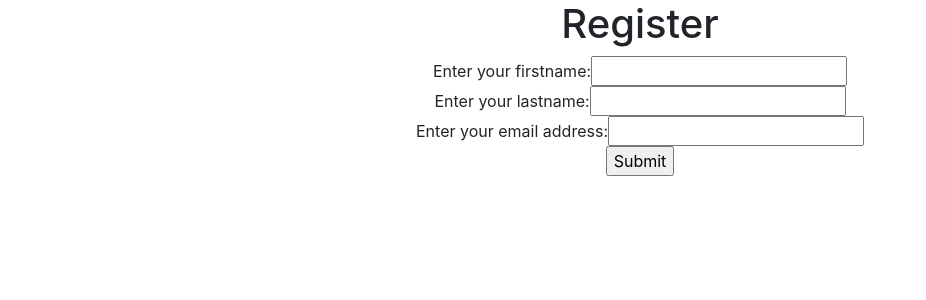
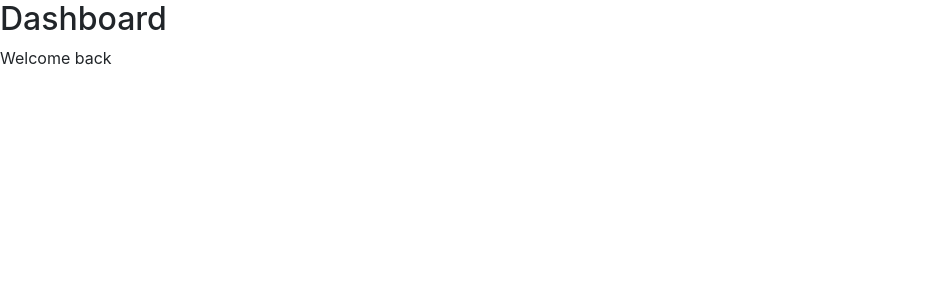
Before and after one commit to ChiuYein/affin-hwang-customer-information-management, a React (Create React App) app in the folder client/: page /dashboard in a window 1280 px wide. Shown: the top 300 px of the page, without its empty margins (0-926 px from the left). Built offline with nearby package versions, Linux system fonts and the light colour scheme.

Commit message:
set up routes and create login form and dashboard component

```diff
--- a/client/package.json
+++ b/client/package.json
@@ -9,6 +9,7 @@
     "axios": "^1.1.3",
     "react": "^18.2.0",
     "react-dom": "^18.2.0",
+    "react-router-dom": "^6.4.3",
     "react-scripts": "5.0.1",
     "web-vitals": "^2.1.4"
   },
--- a/client/src/App.js
+++ b/client/src/App.js
@@ -1,9 +1,21 @@
-import RegistrationForm from './components/registrationForm';
+//React
+import { BrowserRouter, Routes, Route } from "react-router-dom";
+
+// Component
+import RegistrationForm from "./components/registrationForm";
+import LoginForm from "./components/loginForm";
+import Dashboard from "./components/dashboard";
 
 function App() {
   return (
-    <div className="App">
-      <RegistrationForm />
+    <div className="wrapper">
+      <BrowserRouter>
+        <Routes>
+          <Route path="/" element={<RegistrationForm />}></Route>
+          <Route path="/login" element={<LoginForm />} />
+          <Route path="/dashboard" element={<Dashboard />} />
+        </Routes>
+      </BrowserRouter>
     </div>
   );
 }
--- /dev/null
+++ b/client/src/components/dashboard.js
@@ -0,0 +1,10 @@
+import React from "react";
+
+export default function Dashboard() {
+  return (
+    <div>
+      <h2>Dashboard</h2>
+      <p>Welcome back</p>
+    </div>
+  );
+}
--- /dev/null
+++ b/client/src/components/loginForm.js
@@ -0,0 +1,10 @@
+// React
+import React from "react";
+
+export default function LoginForm() {
+  return (
+    <div>
+      <h2>Login Form</h2>;
+    </div>
+  );
+}
```
Also changed, not shown: client/src/components/registrationForm.js (+8 -6 lines), 1 other file (tests, documents, lock files or other folders).
